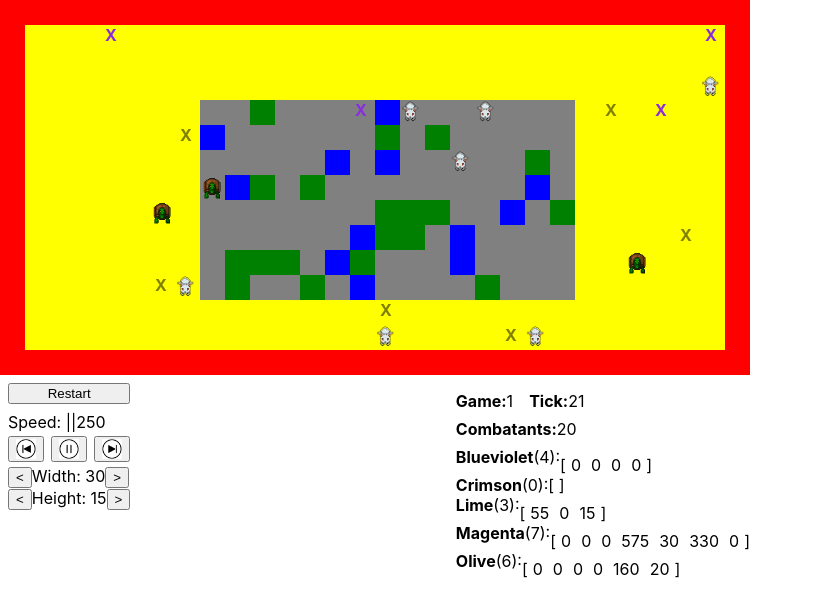
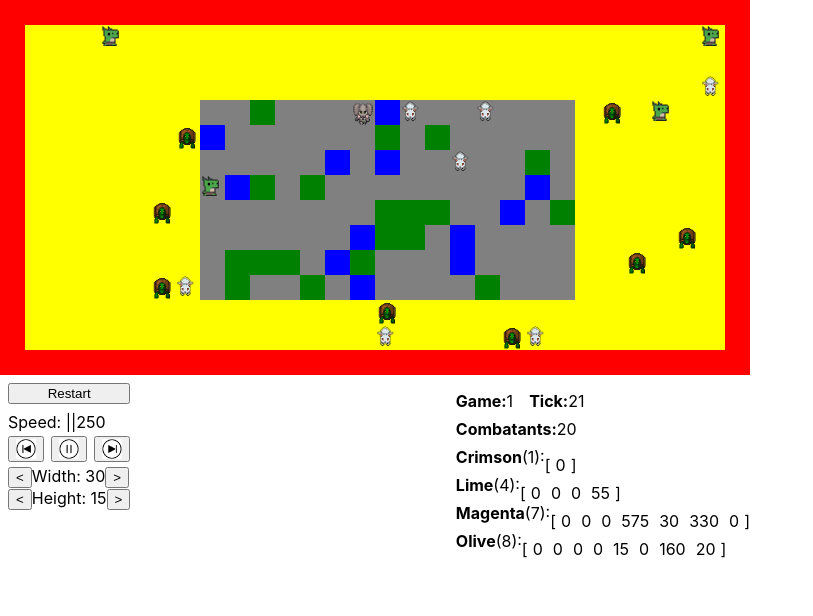
Before and after one commit to abeatte/garbage, a React (Create React App) app: page / in a window 1280 px wide. Shown: the top 616 px of the page, without its empty margins (0-813 px from the left). Built offline with nearby package versions, Linux system fonts and the light colour scheme.

Commit message:
Adds Lizard to the teams.

```diff
--- a/src/components/Combatant.js
+++ b/src/components/Combatant.js
@@ -3,10 +3,11 @@
  */
 
 import React from 'react';
-import '../css/Combatant.css'
-import Bunny from '../images/combatants/bunny.png'
-import Turtle from '../images/combatants/turtle.png'
-import Elephant from '../images/combatants/lil_eli.png'
+import '../css/Combatant.css';
+import Bunny from '../images/combatants/bunny.png';
+import Turtle from '../images/combatants/turtle.png';
+import Elephant from '../images/combatants/lil_eli.png';
+import Lizard from '../images/combatants/lizard.png';
 
 export const CHARACTORS = {
     Bunny: {
@@ -19,11 +20,8 @@ export const CHARACTORS = {
         placement: "-70px -10px",
         transformScale: 0.9
     },
-    olive: {
+    Turtle: {
         team: "olive",
-    },
-    Turtle: {
-        team: "lime",
         sheet: Turtle,
         height: "50px",
         width: "50px",
@@ -32,8 +30,15 @@ export const CHARACTORS = {
         placement: "90px 2105px",
         transformScale: 0.7
     },
-    blueviolet: {
-        team: "blueviolet",
+    Lizard: {
+        team: "lime",
+        sheet: Lizard,
+        height: "20px",
+        width: "20px",
+        marginLeft: "0px",
+        marginTop: "0px",
+        placement: "40px 0px",
+        transformScale: 1.1
     },
     Elephant: {
         team: "crimson",
```
Also changed, not shown: src/images/combatants/lizard.png (added).
